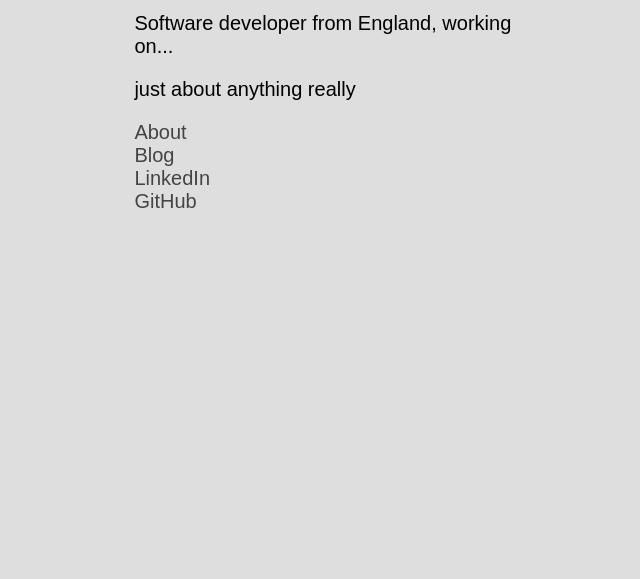
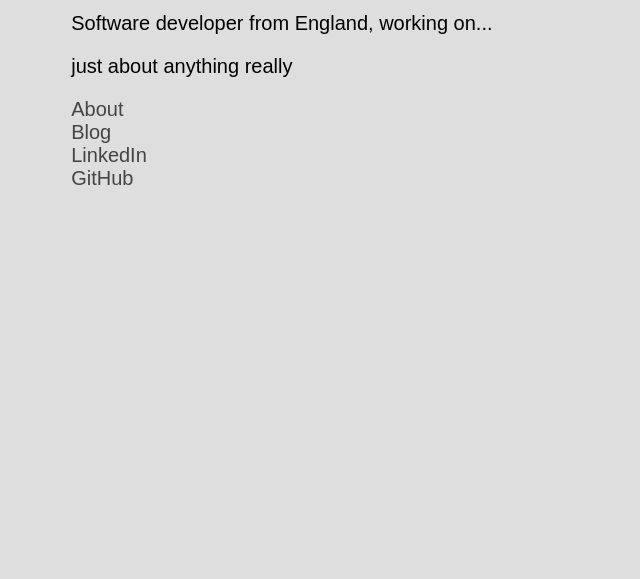
Before and after one commit to EdGavin98/EdGavin98.github.io, a plain HTML site: page _site/index.html in a window 1280 px wide. Shown: the part 221-800 px from the top of the page, without its empty margins (0-640 px from the left). Drawn offline with Linux system fonts and the light colour scheme.

Commit message:
Small CSS tweak

```diff
--- a/_site/assets/css/styles.css
+++ b/_site/assets/css/styles.css
@@ -15,7 +15,7 @@ a {
 
 .title_space {
     width: 40%;
-    padding: 10% 10% 10% 10%;
+    padding: 10% 5%;
 }
 
 .content_space {
--- a/assets/css/styles.css
+++ b/assets/css/styles.css
@@ -15,7 +15,7 @@ a {
 
 .title_space {
     width: 40%;
-    padding: 10% 10% 10% 10%;
+    padding: 10% 5%;
 }
 
 .content_space {
```
